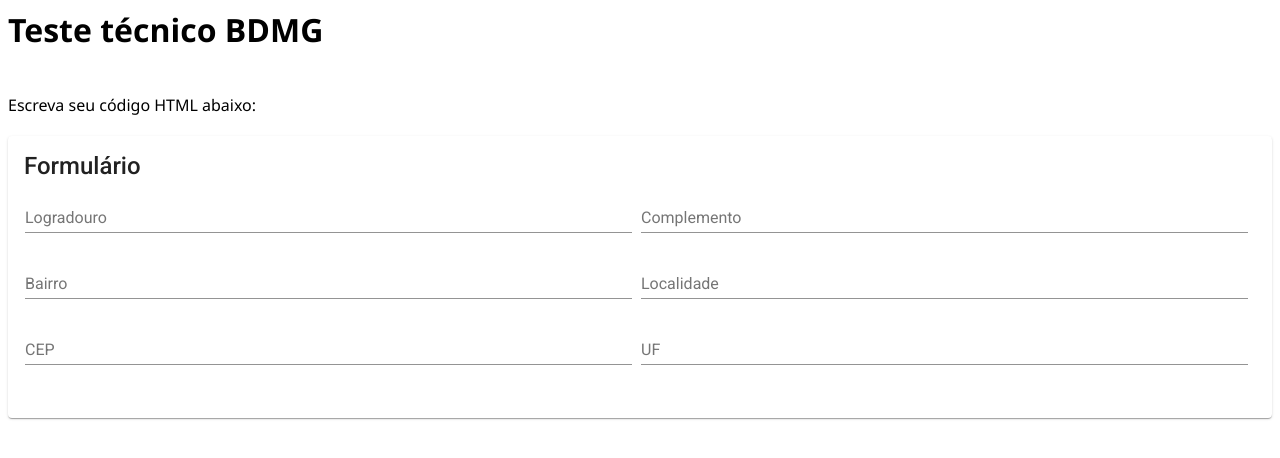
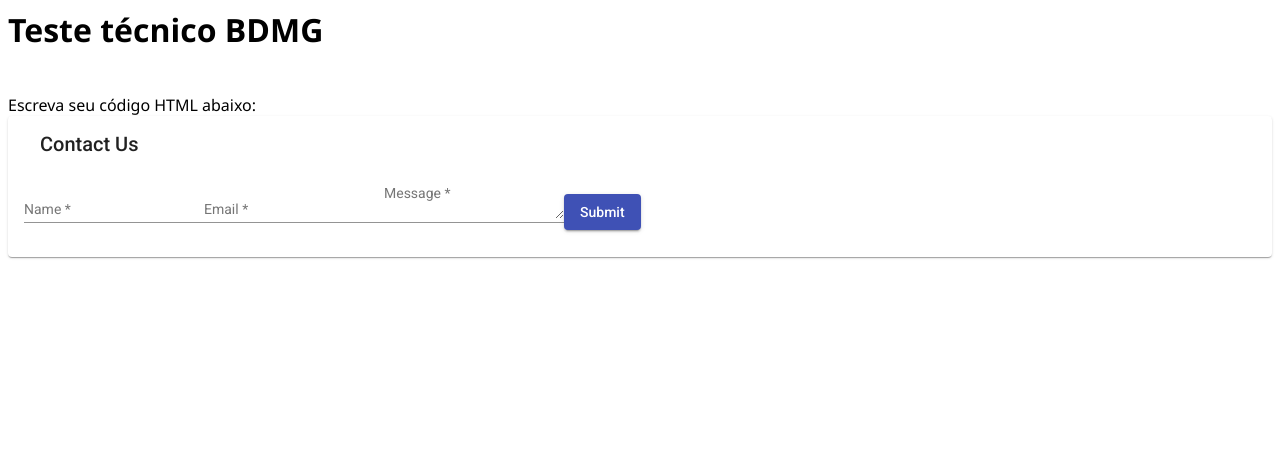
Before and after one commit to yoneshinzato/bdmg-angular, an Angular app: page / in a window 1280 px wide. Shown: the top 458 px of the page. Built offline with nearby package versions, Linux system fonts and the light colour scheme; no server answers.

Commit message:
salvar em localStorage

```diff
--- a/src/app/address-form/address-form.component.html
+++ b/src/app/address-form/address-form.component.html
@@ -1,51 +1,27 @@
-<form>
-  <table class="example-full-width" cellspacing="0">
-    <tr>
-      <td>
-        <mat-form-field class="example-full-width">
-          <mat-label>Logradouro</mat-label>
-          <input matInput />
+<div class="container">
+  <mat-card>
+    <mat-card-header>
+      <mat-card-title>Contact Us</mat-card-title>
+    </mat-card-header>
+    <mat-card-content>
+      <form [formGroup]="form" (ngSubmit)="onSubmit()">
+        <mat-form-field>
+          <mat-label>Name</mat-label>
+          <input matInput formControlName="name" />
+          <mat-error>Name is required</mat-error>
         </mat-form-field>
-      </td>
-
-      <td>
-        <mat-form-field class="example-full-width">
-          <mat-label>Complemento</mat-label>
-          <input matInput />
+        <mat-form-field>
+          <mat-label>Email</mat-label>
+          <input matInput formControlName="email" />
+          <mat-error>Email is required</mat-error>
         </mat-form-field>
-      </td>
-    </tr>
-
-    <tr>
-      <td>
-        <mat-form-field class="example-full-width">
-          <mat-label>Bairro</mat-label>
-          <input matInput />
+        <mat-form-field>
+          <mat-label>Message</mat-label>
+          <textarea matInput formControlName="message"></textarea>
+          <mat-error>Message is required</mat-error>
         </mat-form-field>
-      </td>
-
-      <td>
-        <mat-form-field class="example-full-width">
-          <mat-label>Localidade</mat-label>
-          <input matInput />
-        </mat-form-field>
-      </td>
-    </tr>
-
-    <tr>
-      <td>
-        <mat-form-field class="example-full-width">
-          <mat-label>CEP</mat-label>
-          <input matInput />
-        </mat-form-field>
-      </td>
-
-      <td>
-        <mat-form-field class="example-full-width">
-          <mat-label>UF</mat-label>
-          <input matInput />
-        </mat-form-field>
-      </td>
-    </tr>
-  </table>
-</form>
+        <button mat-raised-button color="primary">Submit</button>
+      </form>
+    </mat-card-content>
+  </mat-card>
+</div>
--- a/src/app/address-form/address-form.component.ts
+++ b/src/app/address-form/address-form.component.ts
@@ -1,4 +1,5 @@
 import { Component, OnInit } from '@angular/core';
+import { FormBuilder, FormGroup, Validators } from '@angular/forms';
 import { Address } from '../model/address.model';
 import { AppService } from '../services/app.service';
 
@@ -10,10 +11,18 @@
 export class AddressFormComponent implements OnInit {
   address: Address;
 
-  constructor(public service: AppService) {}
+  form: FormGroup;
+
+  constructor(public service: AppService, private fb: FormBuilder) {}
 
   ngOnInit(): void {
     this.getAdd();
+
+    this.form = this.fb.group({
+      name: ['', Validators.required],
+      email: ['', Validators.required],
+      message: ['', Validators.required],
+    });
   }
 
   getAdd(): void {
@@ -22,4 +31,9 @@
       console.log(res);
     });
   }
+
+  onSubmit(): void {
+    localStorage.setItem('formData', JSON.stringify(this.form.value));
+    this.form.reset();
+  }
 }
--- a/src/app/app.component.html
+++ b/src/app/app.component.html
@@ -4,7 +4,4 @@
 
 <div>Escreva seu código HTML abaixo:</div>
 
-<mat-card>
-  <mat-card-title>Formulário</mat-card-title>
-  <address-form></address-form>
-</mat-card>
+<address-form></address-form>
```
